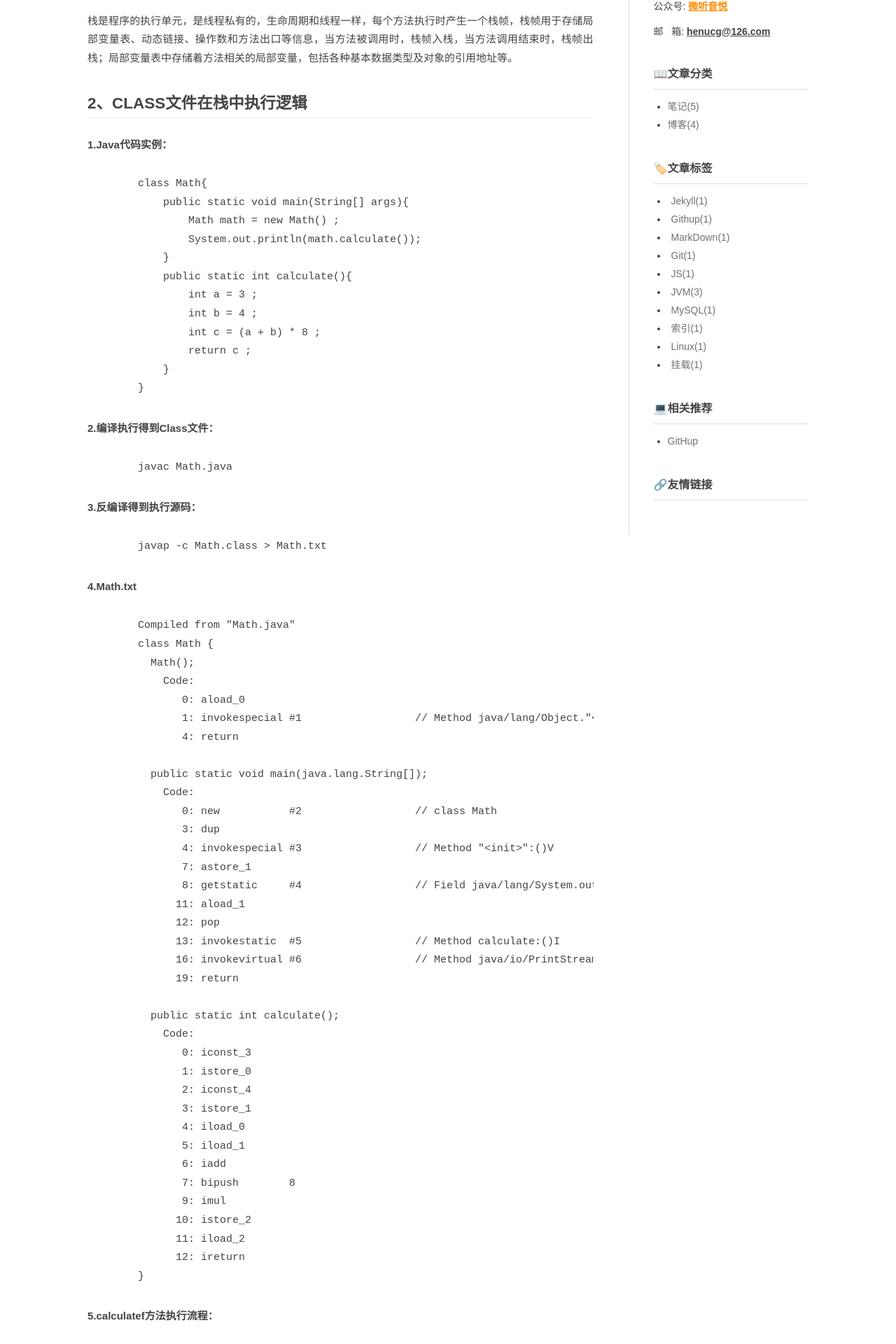
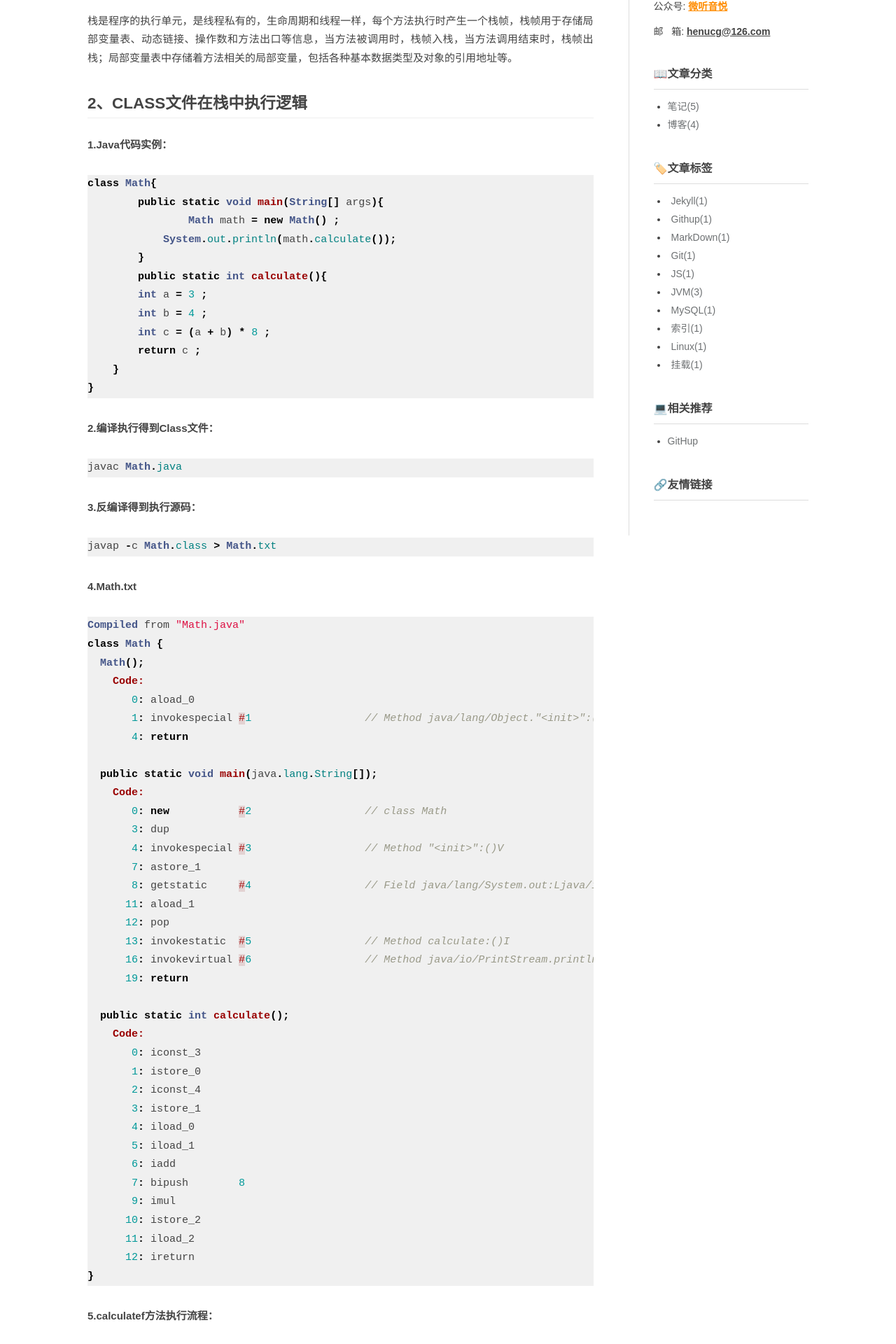
Before and after one commit to henucg/iblog, a Jekyll site: the page built from _posts/2019-05-02-JVM(三).md, in a window 1280 px wide. Shown: the part 326-2246 px from the top of the page at 70% size. Built offline with Jekyll 4.4.1, drawn with Linux system fonts in a browser that asks for light colours; some web fonts are replaced; comment, search, counter and statistics services are not loaded; some of the changed text lies outside the part shown.

Commit message:
update code block

````diff
--- a/_layouts/base.html
+++ b/_layouts/base.html
@@ -19,6 +19,7 @@
   <link rel="stylesheet" type="text/css" href="{{ "/css/pure-min.css" | prepend: site.baseurl }}">
   <link rel="stylesheet" type="text/css" href="{{ "/css/grids-responsive-min.css" | prepend: site.baseurl }}">
   <link rel="stylesheet" type="text/css" href="{{ "/css/style.css" | prepend: site.baseurl }}">
+  <link rel="stylesheet" type="text/css" href="{{ "/css/rouge.css" | prepend: site.baseurl }}">
 
 </head>
 
--- a/_posts/2019-05-02-JVM(三).md
+++ b/_posts/2019-05-02-JVM(三).md
@@ -13,86 +13,86 @@
 ## 2、CLASS文件在栈中执行逻辑
 
 #### 1.Java代码实例：
-```
-	class Math{
-	    public static void main(String[] args){
-	        Math math = new Math() ;
-	        System.out.println(math.calculate());
-	    }
-	    public static int calculate(){
-	        int a = 3 ;
-	        int b = 4 ;
-	        int c = (a + b) * 8 ;
-	        return c ;
-	    }
+```java
+class Math{
+	public static void main(String[] args){
+		Math math = new Math() ;
+	    System.out.println(math.calculate());
 	}
+	public static int calculate(){
+        int a = 3 ;
+        int b = 4 ;
+        int c = (a + b) * 8 ;
+        return c ;
+    }
+}
 ```
 
 #### 2.编译执行得到Class文件：
-```
-	javac Math.java
+```java
+javac Math.java
 ```
 
 #### 3.反编译得到执行源码：
-```
-	javap -c Math.class > Math.txt
+```java
+javap -c Math.class > Math.txt
 ```
 
 #### 4.Math.txt
-```
-	Compiled from "Math.java"
-	class Math {
-	  Math();
-	    Code:
-	       0: aload_0
-	       1: invokespecial #1                  // Method java/lang/Object."<init>":()V
-	       4: return
+```java
+Compiled from "Math.java"
+class Math {
+  Math();
+    Code:
+       0: aload_0
+       1: invokespecial #1                  // Method java/lang/Object."<init>":()V
+       4: return
 
-	  public static void main(java.lang.String[]);
-	    Code:
-	       0: new           #2                  // class Math
-	       3: dup
-	       4: invokespecial #3                  // Method "<init>":()V
-	       7: astore_1
-	       8: getstatic     #4                  // Field java/lang/System.out:Ljava/io/PrintStream;
-	      11: aload_1
-	      12: pop
-	      13: invokestatic  #5                  // Method calculate:()I
-	      16: invokevirtual #6                  // Method java/io/PrintStream.println:(I)V
-	      19: return
+  public static void main(java.lang.String[]);
+    Code:
+       0: new           #2                  // class Math
+       3: dup
+       4: invokespecial #3                  // Method "<init>":()V
+       7: astore_1
+       8: getstatic     #4                  // Field java/lang/System.out:Ljava/io/PrintStream;
+      11: aload_1
+      12: pop
+      13: invokestatic  #5                  // Method calculate:()I
+      16: invokevirtual #6                  // Method java/io/PrintStream.println:(I)V
+      19: return
 
-	  public static int calculate();
-	    Code:
-	       0: iconst_3
-	       1: istore_0
-	       2: iconst_4
-	       3: istore_1
-	       4: iload_0
-	       5: iload_1
-	       6: iadd
-	       7: bipush        8
-	       9: imul
-	      10: istore_2
-	      11: iload_2
-	      12: ireturn
-	}
+  public static int calculate();
+    Code:
+       0: iconst_3
+       1: istore_0
+       2: iconst_4
+       3: istore_1
+       4: iload_0
+       5: iload_1
+       6: iadd
+       7: bipush        8
+       9: imul
+      10: istore_2
+      11: iload_2
+      12: ireturn
+}
 ```
 
 #### 5.calculatef方法执行流程：
 ![]({{site.url}}/assets/20190502_03/0.png){:width="100%",height="100%"}
-```
-	 iconst_3                  //将int型3推送至栈顶：3入栈
-	 1: istore_0                  //将栈顶int型数值存入第一个本地变量：3出栈，赋值a = 3
-	 2: iconst_4                  //将int型4推送至栈顶：4入栈
-	 3: istore_1                  //将栈顶int型数值存入第二个本地变量：4出栈，赋值b = 4
-	 4: iload_0                   //将第一个int型本地变量推送至栈顶：3入栈
-	 5: iload_1                   //将第二个int型本地变量推送至栈顶：4入栈
-	 6: iadd                     //将栈顶两int型数值相加并将结果压入栈顶：3、4出栈，计算3+4，将结果7放入栈顶
-	 7: bipush        8          //将单字节的常量值(-128~127)推送至栈顶：将8放入栈顶
-	 9: imul                     //将栈顶两int型数值相乘并将结果压入栈顶：7、8出栈，计算7*8，将结果56放入栈顶
-	10: istore_2                 //将栈顶int型数值存入第三个本地变量：56出栈，赋值c = 56
-	11: iload_2                  //将第三个int型本地变量推送至栈顶：56入栈
-	12: ireturn                  //从当前方法返回int：返回栈顶56
+```java
+ iconst_3                  //将int型3推送至栈顶：3入栈
+ 1: istore_0                  //将栈顶int型数值存入第一个本地变量：3出栈，赋值a = 3
+ 2: iconst_4                  //将int型4推送至栈顶：4入栈
+ 3: istore_1                  //将栈顶int型数值存入第二个本地变量：4出栈，赋值b = 4
+ 4: iload_0                   //将第一个int型本地变量推送至栈顶：3入栈
+ 5: iload_1                   //将第二个int型本地变量推送至栈顶：4入栈
+ 6: iadd                     //将栈顶两int型数值相加并将结果压入栈顶：3、4出栈，计算3+4，将结果7放入栈顶
+ 7: bipush        8          //将单字节的常量值(-128~127)推送至栈顶：将8放入栈顶
+ 9: imul                     //将栈顶两int型数值相乘并将结果压入栈顶：7、8出栈，计算7*8，将结果56放入栈顶
+10: istore_2                 //将栈顶int型数值存入第三个本地变量：56出栈，赋值c = 56
+11: iload_2                  //将第三个int型本地变量推送至栈顶：56入栈
+12: ireturn                  //从当前方法返回int：返回栈顶56
 ```
 
 ## 3、参考
--- /dev/null
+++ b/css/rouge.css
@@ -0,0 +1,210 @@
+.highlight table td { padding: 5px; }
+.highlight table pre { margin: 0; }
+
+.highlight .cm {
+  color: #999988;
+  font-style: italic;
+}
+.highlight .cp {
+  color: #999999;
+  font-weight: bold;
+}
+.highlight .c1 {
+  color: #999988;
+  font-style: italic;
+}
+.highlight .cs {
+  color: #999999;
+  font-weight: bold;
+  font-style: italic;
+}
+.highlight .c, .highlight .cd {
+  color: #999988;
+  font-style: italic;
+}
+.highlight .err {
+  color: #a61717;
+  background-color: #e3d2d2;
+}
+.highlight .gd {
+  color: #000000;
+  background-color: #ffdddd;
+}
+.highlight .ge {
+  color: #000000;
+  font-style: italic;
+}
+.highlight .gr {
+  color: #aa0000;
+}
+.highlight .gh {
+  color: #999999;
+}
+.highlight .gi {
+  color: #000000;
+  background-color: #ddffdd;
+}
+.highlight .go {
+  color: #888888;
+}
+.highlight .gp {
+  color: #555555;
+}
+.highlight .gs {
+  font-weight: bold;
+}
+.highlight .gu {
+  color: #aaaaaa;
+}
+.highlight .gt {
+  color: #aa0000;
+}
+.highlight .kc {
+  color: #000000;
+  font-weight: bold;
+}
+.highlight .kd {
+  color: #000000;
+  font-weight: bold;
+}
+.highlight .kn {
+  color: #000000;
+  font-weight: bold;
+}
+.highlight .kp {
+  color: #000000;
+  font-weight: bold;
+}
+.highlight .kr {
+  color: #000000;
+  font-weight: bold;
+}
+.highlight .kt {
+  color: #445588;
+  font-weight: bold;
+}
+.highlight .k, .highlight .kv {
+  color: #000000;
+  font-weight: bold;
+}
+.highlight .mf {
+  color: #009999;
+}
+.highlight .mh {
+  color: #009999;
+}
+.highlight .il {
+  color: #009999;
+}
+.highlight .mi {
+  color: #009999;
+}
+.highlight .mo {
+  color: #009999;
+}
+.highlight .m, .highlight .mb, .highlight .mx {
+  color: #009999;
+}
+.highlight .sb {
+  color: #d14;
+}
+.highlight .sc {
+  color: #d14;
+}
+.highlight .sd {
+  color: #d14;
+}
+.highlight .s2 {
+  color: #d14;
+}
+.highlight .se {
+  color: #d14;
+}
+.highlight .sh {
+  color: #d14;
+}
+.highlight .si {
+  color: #d14;
+}
+.highlight .sx {
+  color: #d14;
+}
+.highlight .sr {
+  color: #009926;
+}
+.highlight .s1 {
+  color: #d14;
+}
+.highlight .ss {
+  color: #990073;
+}
+.highlight .s {
+  color: #d14;
+}
+.highlight .na {
+  color: #008080;
+}
+.highlight .bp {
+  color: #999999;
+}
+.highlight .nb {
+  color: #0086B3;
+}
+.highlight .nc {
+  color: #445588;
+  font-weight: bold;
+}
+.highlight .no {
+  color: #008080;
+}
+.highlight .nd {
+  color: #3c5d5d;
+  font-weight: bold;
+}
+.highlight .ni {
+  color: #800080;
+}
+.highlight .ne {
+  color: #990000;
+  font-weight: bold;
+}
+.highlight .nf {
+  color: #990000;
+  font-weight: bold;
+}
+.highlight .nl {
+  color: #990000;
+  font-weight: bold;
+}
+.highlight .nn {
+  color: #555555;
+}
+.highlight .nt {
+  color: #000080;
+}
+.highlight .vc {
+  color: #008080;
+}
+.highlight .vg {
+  color: #008080;
+}
+.highlight .vi {
+  color: #008080;
+}
+.highlight .nv {
+  color: #008080;
+}
+.highlight .ow {
+  color: #000000;
+  font-weight: bold;
+}
+.highlight .o {
+  color: #000000;
+  font-weight: bold;
+}
+.highlight .w {
+  color: #bbbbbb;
+}
+.highlight {
+  background-color: #F0F0F0;
+}
--- a/css/style.css
+++ b/css/style.css
@@ -196,7 +196,7 @@
     .post .post-content h3 {
       margin: 1.4em 0 1.1em; }
     .post .post-content pre code {
-      padding: 0 2em; }
+      padding: 0 0em; }
     .post .post-content p {
       margin: 0 0 1.234em; }
       .post .post-content p code {
@@ -235,9 +235,9 @@
         margin: 0; }
       .post .post-content ul code, .post .post-content ol code {
         display: inline;
-        margin: 0 5px;
-        padding: 1px 5px;
-        border: 1px solid #ccc;
+        margin: 0 0px;
+        padding: 1px 0px;
+        border: 0px solid #ccc;
         background: #eee; }
       .post .post-content ul a, .post .post-content ol a {
         color: #01579f;
````
Also changed, not shown: _posts/2019-05-01-基于Jekyll和GithupPages搭建个人博客.md (+25 -6 lines), _posts/2019-05-02-.gitignore的语法以及忽略规则介绍.md (+4 -4 lines), assets/20190501_01/4.png (added), 6 other files.
